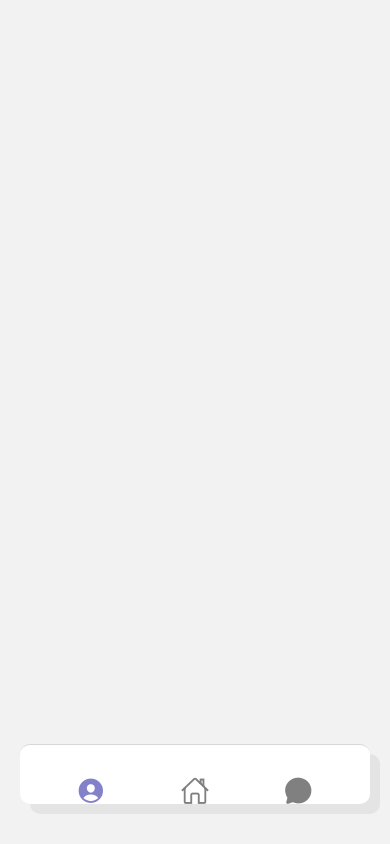
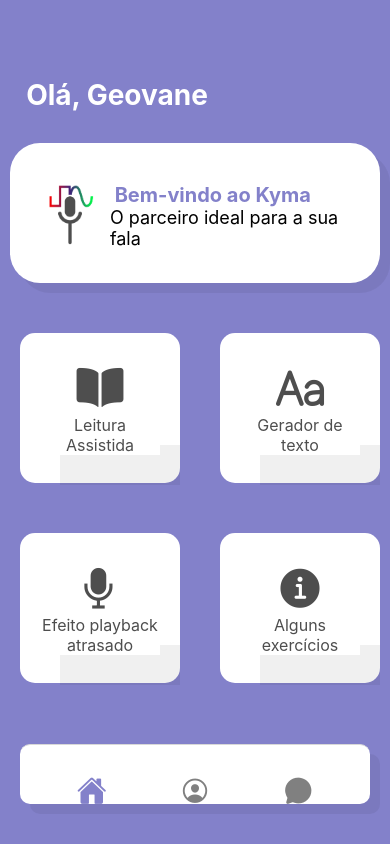
Before and after one commit to GeoChivas99s/kyma-project, a React Native app: screen /Main in a window 390 px wide. Built offline with nearby package versions, Linux system fonts and the light colour scheme.

Commit message:
fix : fix some bugs

```diff
--- a/src/pages/components/funcCard/funcCard.tsx
+++ b/src/pages/components/funcCard/funcCard.tsx
@@ -25,7 +25,7 @@
     marginLeft: 20,
     padding: 20,
     height: 150,
-    width: 180,
+    width: 160,
     alignItems: "center",
     justifyContent: "center",
     borderRadius: 15,
--- a/src/pages/routes/main.tsx
+++ b/src/pages/routes/main.tsx
@@ -57,15 +57,16 @@
       })}
     >
       <Tab.Screen
+        name="Home"
+        component={Home}
+        options={{ headerShown: false }}
+      ></Tab.Screen>
+      <Tab.Screen
         name="Account"
         component={Account}
         options={{ headerShown: false }}
       ></Tab.Screen>
-      <Tab.Screen
-        name="Home"
-        component={Home}
-        options={{ headerShown: false }}
-      ></Tab.Screen>
+
       <Tab.Screen
         name="Chat"
         component={Chat}
```
